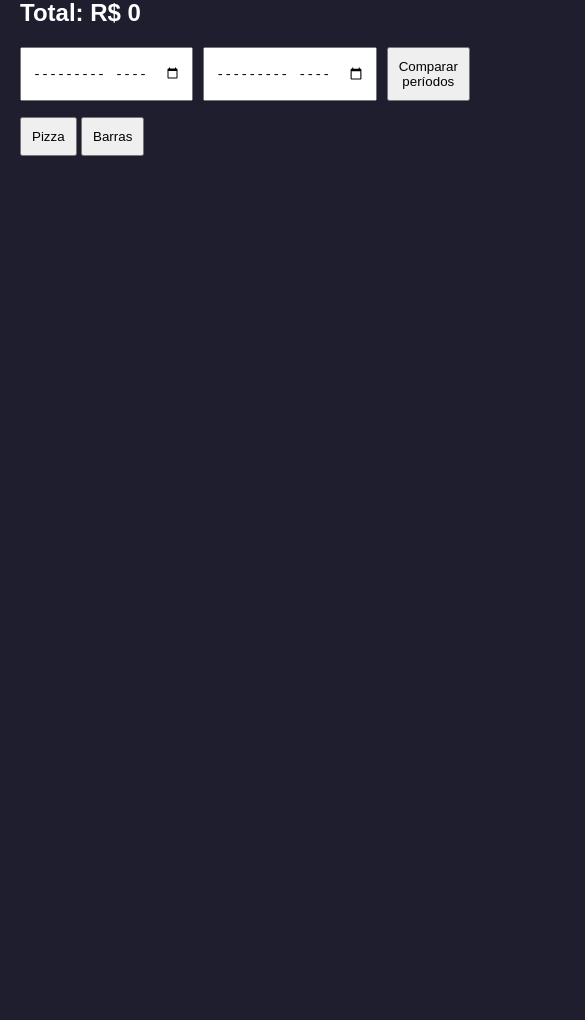
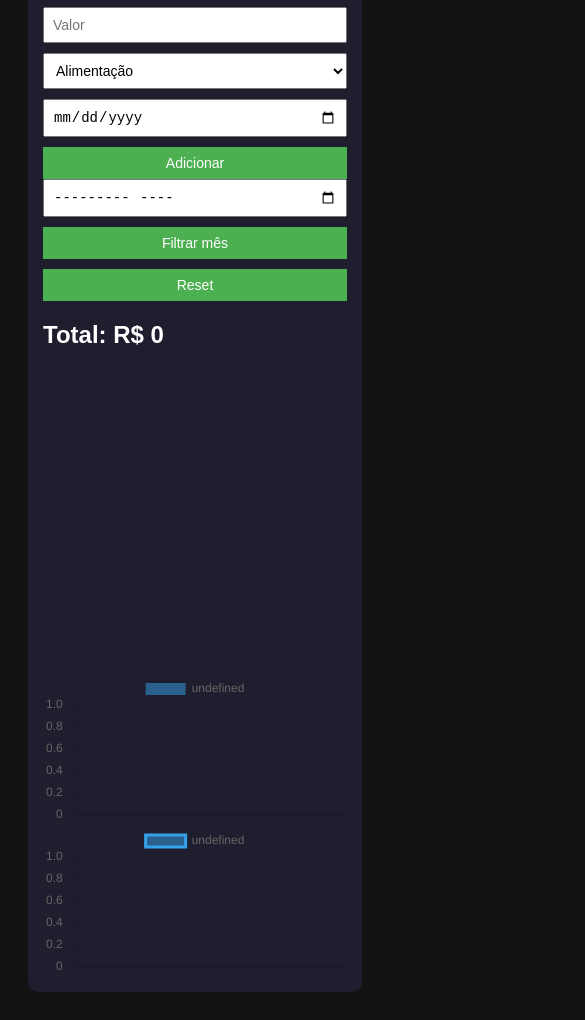
Before and after one commit to B4llas/controle-gastos, a plain HTML site: page index.html in a window 390 px wide. Shown: the part 162-1182 px from the top of the page, 585 px wide, since content can reach past the window. Before the commit the page ends 844 px from the top, so only its background shows below. Drawn offline with nearby package versions, Linux system fonts and the light colour scheme.

Commit message:
adiciona banner e melhorias no projeto

```diff
--- a/index.html
+++ b/index.html
@@ -1,16 +1,15 @@
 <!DOCTYPE html>
-<html>
+<html lang="pt-br">
 <head>
-  <title>Dashboard de Gastos</title>
+  <meta charset="UTF-8">
+  <title>Controle de Gastos</title>
   <link rel="stylesheet" href="style.css">
   <script src="https://cdn.jsdelivr.net/npm/chart.js"></script>
 </head>
 
 <body>
-
   <div class="container">
-
-    <h1>Dashboard Financeiro</h1>
+    <h1>Controle de Gastos</h1>
 
     <div class="inputs">
       <input id="descricao" placeholder="Descrição">
@@ -23,36 +22,26 @@
         <option>Outros</option>
       </select>
 
-      <input type="date" id="data">
+      <input id="data" type="date">
 
-      <button onclick="adicionarGasto()">Adicionar</button>
+      <button onclick="adicionar()">Adicionar</button>
     </div>
 
-    <h2 id="total">Total: R$ 0</h2>
+    <div class="filtros">
+      <input type="month" id="mesFiltro">
+      <button onclick="filtrarMes()">Filtrar mês</button>
+      <button onclick="resetFiltro()">Reset</button>
+    </div>
 
-    <div class="filtros">
-      <input type="month" id="mesInicio">
-      <input type="month" id="mesFim">
-      <button onclick="filtrarPeriodo()">Comparar períodos</button>
-    </div>
+    <h2 id="resumo"></h2>
 
     <ul id="lista"></ul>
 
-    <div class="botoes">
-      <button onclick="trocarGrafico('pie')">Pizza</button>
-      <button onclick="trocarGrafico('bar')">Barras</button>
-    </div>
-
-    <canvas id="grafico"></canvas>
-
+    <canvas id="graficoPizza"></canvas>
+    <canvas id="graficoBarra"></canvas>
+    <canvas id="graficoLinha"></canvas>
   </div>
 
-  <!-- Módulos JS -->
-  <script src="js/data.js"></script>
-  <script src="js/storage.js"></script>
-  <script src="js/charts.js"></script>
-  <script src="js/ui.js"></script>
-  <script src="js/app.js"></script>
-
+  <script type="module" src="js/app.js"></script>
 </body>
 </html>
--- a/js/app.js
+++ b/js/app.js
@@ -1,21 +1,41 @@
-function adicionarGasto() {
+import { salvar, carregar } from "./storage.js";
+import { renderizar } from "./ui.js";
+import { filtrarPorMes, resumoMensal } from "./utils.js";
+import { atualizarGraficos } from "./charts.js";
+
+let gastos = carregar();
+let filtro = null;
+
+const lista = document.getElementById("lista");
+const resumo = document.getElementById("resumo");
+
+function atualizar() {
+  const dados = filtro ? filtrarPorMes(gastos, filtro) : gastos;
+
+  const { total, porCategoria } = resumoMensal(dados);
+
+  resumo.innerText = `Total: R$ ${total}`;
+
+  renderizar(lista, dados, remover, editar);
+  atualizarGraficos(porCategoria);
+}
+
+window.adicionar = function () {
   const descricao = document.getElementById("descricao").value;
   const valor = Number(document.getElementById("valor").value);
   const categoria = document.getElementById("categoria").value;
   const data = document.getElementById("data").value;
 
-  if (!descricao || !valor || !data) return;
-
   gastos.push({ descricao, valor, categoria, data });
 
-  salvarDados();
-  renderizar();
-}
+  salvar(gastos);
+  atualizar();
+};
 
 function remover(i) {
   gastos.splice(i, 1);
-  salvarDados();
-  renderizar();
+  salvar(gastos);
+  atualizar();
 }
 
 function editar(i) {
@@ -24,26 +44,18 @@ function editar(i) {
   document.getElementById("descricao").value = g.descricao;
   document.getElementById("valor").value = g.valor;
   document.getElementById("categoria").value = g.categoria;
-  document.getElementById("data").value = g.data;
 
   remover(i);
 }
 
-function trocarGrafico(tipo) {
-  tipoGrafico = tipo;
-  renderizar();
-}
+window.filtrarMes = function () {
+  filtro = document.getElementById("mesFiltro").value;
+  atualizar();
+};
 
-function filtrarPeriodo() {
-  const inicio = document.getElementById("mesInicio").value;
-  const fim = document.getElementById("mesFim").value;
+window.resetFiltro = function () {
+  filtro = null;
+  atualizar();
+};
 
-  const filtrado = gastos.filter(g => {
-    const mes = g.data.slice(0, 7);
-    return (!inicio || mes >= inicio) && (!fim || mes <= fim);
-  });
-
-  renderizar(filtrado);
-}
-
-renderizar();
+atualizar();
--- a/js/charts.js
+++ b/js/charts.js
@@ -1,16 +1,34 @@
-function atualizarGraficos(categorias, meses) {
-  const ctx = document.getElementById("grafico").getContext("2d");
+let pizza, barra, linha;
 
-  if (grafico) grafico.destroy();
+export function atualizarGraficos(dados) {
+  const labels = Object.keys(dados);
+  const values = Object.values(dados);
 
-  grafico = new Chart(ctx, {
-    type: tipoGrafico,
+  if (pizza) pizza.destroy();
+  if (barra) barra.destroy();
+  if (linha) linha.destroy();
+
+  pizza = new Chart(document.getElementById("graficoPizza"), {
+    type: "pie",
     data: {
-      labels: Object.keys(categorias),
-      datasets: [{
-        label: "Gastos",
-        data: Object.values(categorias)
-      }]
+      labels,
+      datasets: [{ data: values }]
+    }
+  });
+
+  barra = new Chart(document.getElementById("graficoBarra"), {
+    type: "bar",
+    data: {
+      labels,
+      datasets: [{ data: values }]
+    }
+  });
+
+  linha = new Chart(document.getElementById("graficoLinha"), {
+    type: "line",
+    data: {
+      labels,
+      datasets: [{ data: values }]
     }
   });
 }
--- a/js/data.js
+++ /dev/null
@@ -1,3 +0,0 @@
-let gastos = JSON.parse(localStorage.getItem("gastos")) || [];
-let tipoGrafico = "pie";
-let grafico;
--- a/js/storage.js
+++ b/js/storage.js
@@ -1,3 +1,9 @@
-function salvarDados() {
-  localStorage.setItem("gastos", JSON.stringify(gastos));
+const KEY = "gastos";
+
+export function salvar(dados) {
+  localStorage.setItem(KEY, JSON.stringify(dados));
 }
+
+export function carregar() {
+  return JSON.parse(localStorage.getItem(KEY)) || [];
+}
--- a/js/ui.js
+++ b/js/ui.js
@@ -1,35 +1,27 @@
-function renderizar(lista = gastos) {
-  const ul = document.getElementById("lista");
-  const totalEl = document.getElementById("total");
+export function renderizar(lista, gastos, remover, editar) {
+  lista.innerHTML = "";
 
-  ul.innerHTML = "";
-
-  let total = 0;
-  let porCategoria = {};
-  let porMes = {};
-
-  lista.forEach((g, i) => {
-    total += g.valor;
-
-    porCategoria[g.categoria] = (porCategoria[g.categoria] || 0) + g.valor;
-
-    const mes = g.data?.slice(0, 7);
-    porMes[mes] = (porMes[mes] || 0) + g.valor;
-
+  gastos.forEach((g, i) => {
     const li = document.createElement("li");
 
     li.innerHTML = `
-      <span>${g.descricao} | ${g.categoria} | R$ ${g.valor} | ${g.data}</span>
-      <div>
-        <button onclick="editar(${i})">Editar</button>
-        <button onclick="remover(${i})">X</button>
-      </div>
+      ${g.descricao} | ${g.categoria} | R$ ${g.valor} | ${g.data}
     `;
 
-    ul.appendChild(li);
+    const div = document.createElement("div");
+
+    const b1 = document.createElement("button");
+    b1.innerText = "Editar";
+    b1.onclick = () => editar(i);
+
+    const b2 = document.createElement("button");
+    b2.innerText = "X";
+    b2.onclick = () => remover(i);
+
+    div.appendChild(b1);
+    div.appendChild(b2);
+
+    li.appendChild(div);
+    lista.appendChild(li);
   });
-
-  totalEl.innerText = "Total: R$ " + total;
-
-  atualizarGraficos(porCategoria, porMes);
 }
--- /dev/null
+++ b/js/utils.js
@@ -0,0 +1,25 @@
+export function filtrarPorMes(gastos, mes) {
+  if (!mes) return gastos;
+
+  return gastos.filter(g =>
+    g.data?.startsWith(mes)
+  );
+}
+
+export function resumoMensal(gastos) {
+  let total = 0;
+
+  const porCategoria = {};
+
+  gastos.forEach(g => {
+    total += g.valor;
+
+    if (!porCategoria[g.categoria]) {
+      porCategoria[g.categoria] = 0;
+    }
+
+    porCategoria[g.categoria] += g.valor;
+  });
+
+  return { total, porCategoria };
+}
--- a/style.css
+++ b/style.css
@@ -1,30 +1,64 @@
 body {
   font-family: Arial;
-  background: #1e1e2f;
-  margin: 0;
+  background: #121212;
+  color: white;
+  display: flex;
+  justify-content: center;
   padding: 20px;
-  color: white;
 }
 
 .container {
-  max-width: 900px;
-  margin: auto;
+  width: 420px;
+  background: #1e1e2f;
+  padding: 20px;
+  border-radius: 10px;
 }
 
 .inputs, .filtros {
   display: flex;
+  flex-direction: column;
   gap: 10px;
-  margin-bottom: 10px;
 }
 
 input, select, button {
-  padding: 10px;
+  padding: 8px;
 }
 
-ul li {
-  display: flex;
-  justify-content: space-between;
+button {
+  cursor: pointer;
+  background: #4CAF50;
+  color: white;
+  border: none;
+}
+
+ul {
+  list-style: none;
+  padding: 0;
+}
+
+li {
   background: #2c2c3e;
   margin: 5px 0;
   padding: 10px;
 }
+
+@media (max-width: 600px) {
+  .container {
+    width: 95%;
+    padding: 15px;
+  }
+
+  input, select, button {
+    font-size: 14px;
+  }
+
+  li {
+    flex-direction: column;
+    align-items: flex-start;
+    gap: 5px;
+  }
+
+  canvas {
+    width: 100% !important;
+  }
+}
```
Also changed, not shown: banner.png (added), 1 other file.
